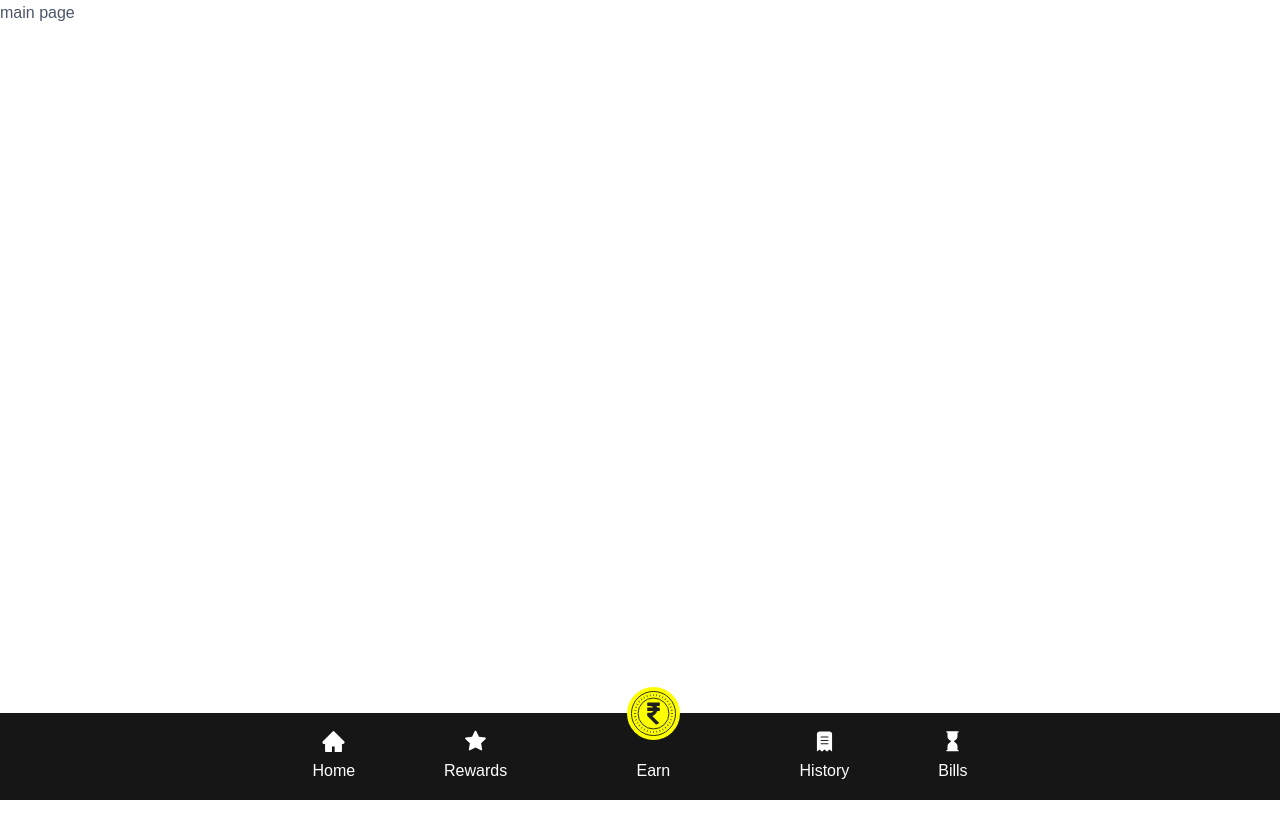
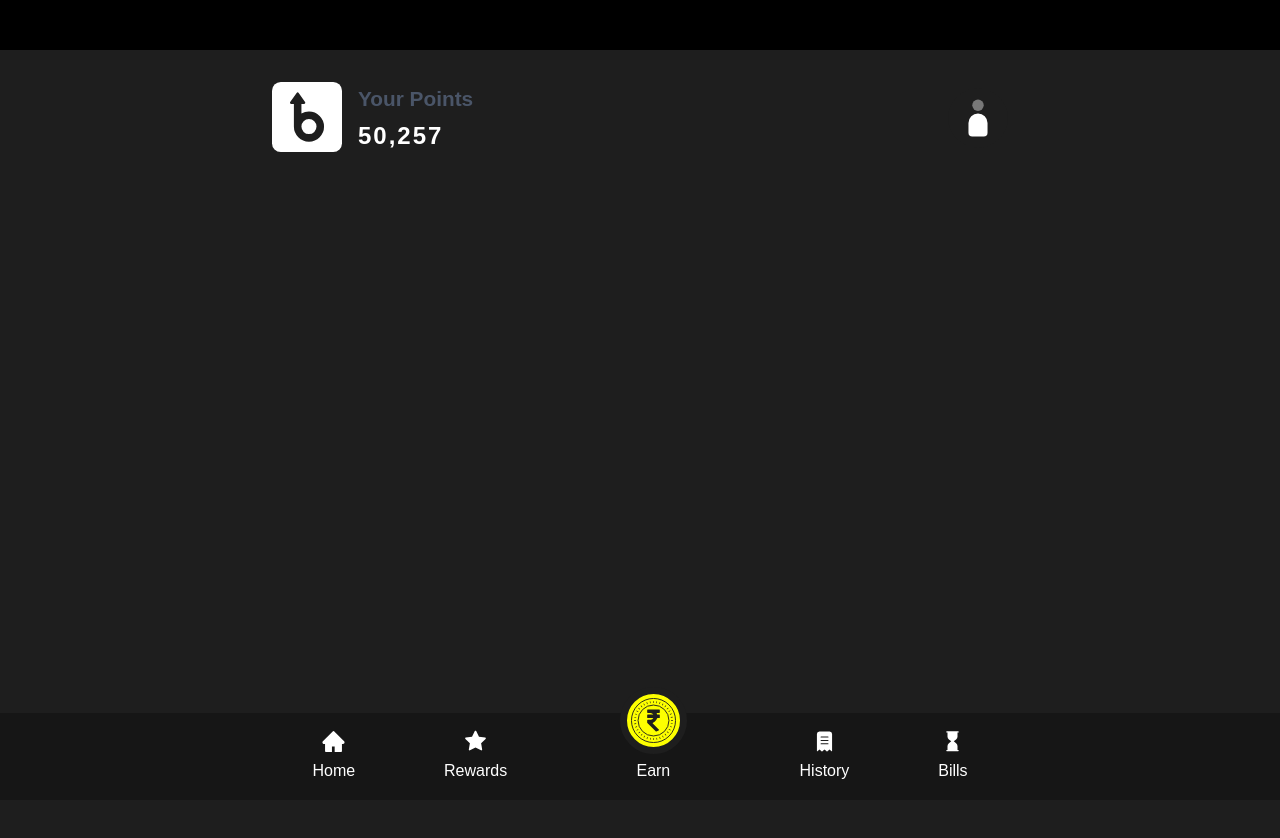
Before and after one commit to funtoostic/shoaib-mobile-app, a Next.js app: page / in a window 1280 px wide. Shown: the top 838 px of the page. Before the commit the page ends 800 px from the top, so only its background shows below. Built offline with nearby package versions, Linux system fonts and the light colour scheme.

Commit message:
Points section completed

```diff
--- a/pages/index.js
+++ b/pages/index.js
@@ -1,34 +1,29 @@
-import {Box, Button} from "@chakra-ui/react";
+import {Box, Button,Container} from "@chakra-ui/react";
 import {DarkModeSwitch} from "../src/components/Buttons/DarkModeSwitch";
 import {useDispatch, useSelector} from "react-redux";
 import {decrement, increment,selectCounterVale} from "../src/store/counter/counterSlice";
+import PointsSection from "../src/components/home/PointsSection";
 
 const Home = () => {
 
-    const dispatch = useDispatch();
-
-    const value = useSelector(selectCounterVale);
-    console.log(value);
-
-    const incrementHandler = () => {
-        dispatch(increment());
-    }
-
-    const decrementHandler = () => {
-        dispatch(decrement());
-    }
+    // const dispatch = useDispatch();
+    //
+    // const value = useSelector(selectCounterVale);
+    // console.log(value);
+    //
+    // const incrementHandler = () => {
+    //     dispatch(increment());
+    // }
+    //
+    // const decrementHandler = () => {
+    //     dispatch(decrement());
+    // }
 
     return (
-        <Box>
-            {/*<Button onClick={incrementHandler} colorScheme={'blue'}>Increment</Button>*/}
-            {/*<Button onClick={decrementHandler} colorScheme={'blue'}>Decrement</Button>*/}
-           main page
-
-            {/*main page*/}
-            {/*<Box>{value}</Box>*/}
-            {/*<Box>*/}
-            {/*    <DarkModeSwitch/>*/}
-            {/*</Box>*/}
+        <Box bg={'dark.500'} minH={'100vh'}>
+            <Container maxW={'container.md'}>
+            <PointsSection/>
+            </Container>
         </Box>
     )
 }
--- a/src/components/Layout/Footer.js
+++ b/src/components/Layout/Footer.js
@@ -23,7 +23,16 @@ const Footer = () => {
 
                     <Box flexGrow={2} display={'flex'} flexDirection={'column'} justifyContent={'center'}
                          alignItems={'center'}>
-                        <Box cursor={'pointer'} pos={'absolute'} top={'-30%'} bg={'#FDFF00'} borderRadius={'50%'} p={1}>
+                        <Box
+                            cursor={'pointer'}
+                            pos={'absolute'}
+                            top={'-30%'}
+                            bg={'#FDFF00'}
+                            border={`${isLargerThan400 ? '7px' : '5px'} solid`}
+                            borderColor={'dark.500'}
+                            borderRadius={'50%'}
+                            p={1}
+                        >
                             <img style={{
                                 filter: 'brightness(1)',
                                 width: '45px',
@@ -68,7 +77,6 @@ const Footer = () => {
                         }
                     />
 
-
                 </HStack>
 
             </Container>
--- a/src/components/Layout/Header.js
+++ b/src/components/Layout/Header.js
@@ -1,7 +1,8 @@
 import React from 'react';
+import {Box} from "@chakra-ui/react";
 
 const Header = () => {
-    return null;
+    return <Box h={'50px'} width={'100%'} bg={'dark.700'}/>;
 };
 
 export default Header;
--- /dev/null
+++ b/src/components/home/PointsSection.js
@@ -0,0 +1,42 @@
+import React from 'react';
+import {Box, HStack, Spacer, Text, useMediaQuery} from "@chakra-ui/react";
+
+const MyComponent = () => {
+
+    const [isLargerThan400] = useMediaQuery("(min-width: 400px)")
+
+    return (
+        <HStack pt={'2rem'} pb={'3rem'}>
+            <Box display={'flex'}>
+
+                <img src={'/header/b.svg'} alt="b"
+                    style={{
+                        widows: 'auto',
+                        height:`${isLargerThan400 ? "70px" : "50px"}`,
+                    }}
+                />
+
+                <Box px={4}>
+                   <Text fontWeight={'bold'} fontSize={['1rem','1.3rem']}>
+                       Your Points
+                   </Text>
+                    <Text letterSpacing={'2px'} color={'white'} fontWeight={'bold'} fontSize={['1.2rem','1.5rem']}>
+                        50,257
+                    </Text>
+                </Box>
+
+            </Box>
+            <Spacer/>
+            <Box>
+                <img src={'/header/user.svg'} alt="user"
+                     style={{
+                         widows: 'auto',
+                         height:`${isLargerThan400 ? "60px" : "50px"}`
+                     }}
+                />
+            </Box>
+        </HStack>
+    );
+};
+
+export default MyComponent;
```
Also changed, not shown: public/header/b.svg (added), public/header/user.svg (added).
